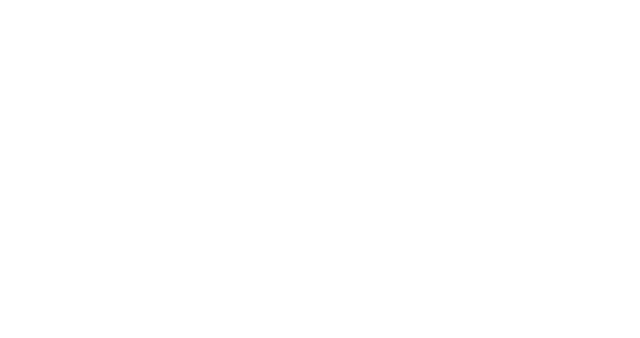
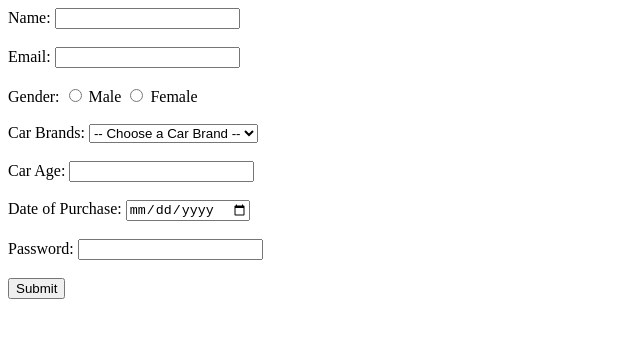
Before and after one commit to acciojob/car-insurance-form-prashant04071995, a website: page main.html in a window 1280 px wide. Shown: the whole page, without its empty margins (0-640 px from the left). Drawn offline with Linux system fonts and the light colour scheme.

Commit message:
created a submission

```diff
--- a/main.html
+++ b/main.html
@@ -1,16 +1,46 @@
 <!DOCTYPE html>
+<html lang="en">
+<head>
+    <meta charset="UTF-8">
+    <meta name="viewport" content="width=device-width, initial-scale=1.0">
+    <title>Car Insurance Registration</title>
+</head>
+<body>
 
-<html>
+    <form action="/submit_registration" method="post">
 
-<head>
-	<link rel="stylesheet" href="styles.css">
-</head>
+        <label for="name">Name:</label>
+        <input type="text" id="name" name="name" required>
+<br><br>
+        <label for="email">Email:</label>
+        <input type="email" id="email" name="email" required>
+<br><br>
+        <label>Gender:</label>
+        <input type="radio" id="gender_male" name="gender" required>
+        <label for="gender_male">Male</label>
+        <input type="radio" id="gender_female" name="gender" required>
+        <label for="gender_female">Female</label>
+<br><br>
+        <label for="cars">Car Brands:</label>
+        <select id="cars" name="cars">
+            <option value="">-- Choose a Car Brand --</option>
+            <option value="BMW">BMW</option>
+            <option value="Audi">Audi</option>
+            <option value="Mercedes">Mercedes</option>
+        </select>
+<br><br>
+        <label for="carage">Car Age:</label>
+        <input type="number" id="carage" name="carage" required>
+<br><br>
+        <label for="dop">Date of Purchase:</label>
+        <input type="date" id="dop" name="dop" required>
+<br><br>
+        <label for="password">Password:</label>
+        <input type="password" id="password" name="password" required>
+<br><br>
+        <button type="submit">Submit</button>
 
-<body>
-	<!-- the entire body must be written by student -->
-    <script type="text/javascript" src="./script.js">
-</script>
+    </form>
 
 </body>
-
 </html>
```
